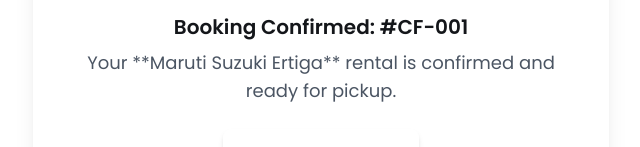
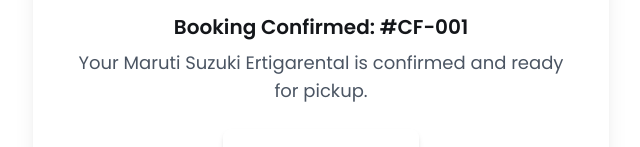
Before and after one commit to atharvgawande31/Cab-Booking, a plain HTML site: page Car-Rental-4/payment.html in a window 1280 px wide. Shown: the part 305-452 px from the top of the page, without its empty margins (319-959 px from the left). Drawn offline with nearby package versions, Linux system fonts and the light colour scheme.

Commit message:
payment page solved

```diff
--- a/Car-Rental-4/payment.html
+++ b/Car-Rental-4/payment.html
@@ -139,7 +139,7 @@
                     </p>
 
                     <p class="mb-6 text-lg text-gray-600">
-                        Your **${data.carName}** rental is confirmed and ready for pickup.
+                        Your ${data.carName}rental is confirmed and ready for pickup.
                     </p>
 
                     <div class="inline-block p-4 rounded-lg bg-white shadow-md mb-8">
@@ -165,13 +165,11 @@
         contentElement.innerHTML = contentHTML;
         lucide.createIcons();
 
-        // --- ALERT FUNCTIONALITY (As requested) ---
-        alert(
-          `✅ Success! Your booking (${data.bookingId}) for the ${data.carName} is confirmed. Total cost: ₹${data.totalPrice}.`
-        );
+
+
       }
 
-      // --- Initialization ---
+
       document.addEventListener("DOMContentLoaded", () => {
         renderSuccessPage();
       });
```
